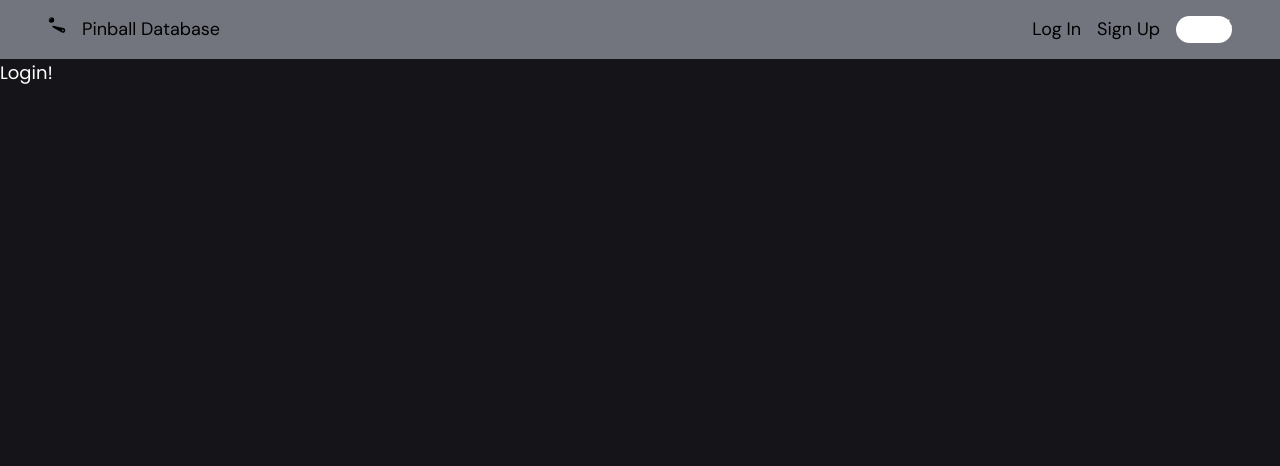
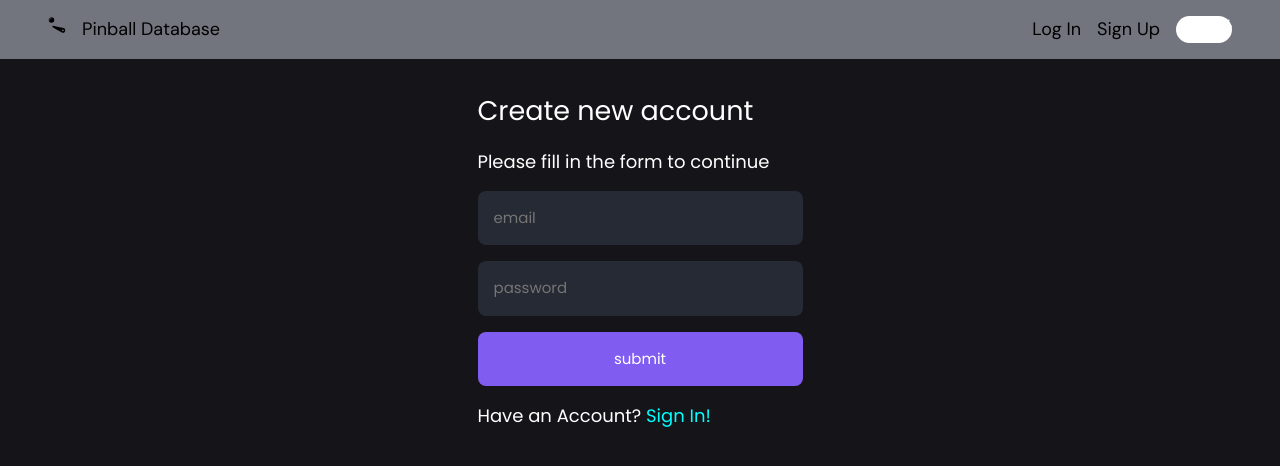
Before and after one commit to ryan-spencer1220/pinball-database, a React (Create React App) app: page /login in a window 1280 px wide. Shown: the top 466 px of the page. Built offline with nearby package versions, Linux system fonts and the light colour scheme.

Commit message:
add login page

```diff
--- a/src/Pages/Login.jsx
+++ b/src/Pages/Login.jsx
@@ -1,7 +1,46 @@
 import React from "react";
+import { useState } from "react";
+import { Link } from "react-router-dom";
 
 const Login = () => {
-  return <div>Login!</div>;
+  const [name, setName] = useState("");
+  const [email, setEmail] = useState("");
+  const [phoneNumber, setPhoneNumber] = useState("");
+  const [password, setPassword] = useState("");
+
+  const logDetails = (e) => {
+    e.preventDefault();
+    console.log(e.target.value);
+    console.log(name, email, phoneNumber, password);
+  };
+
+  return (
+    <div className="container grid card">
+      <h2>Create new account</h2>
+      <p>Please fill in the form to continue</p>
+      <form className="grid" onSubmit={(e) => logDetails(e)}>
+        <input
+          type="email"
+          name="email"
+          value={email}
+          onChange={(e) => setEmail(e.target.value)}
+          placeholder="email"
+        />
+        <input
+          type="text"
+          name="password"
+          value={password}
+          onChange={(e) => setPassword(e.target.value)}
+          placeholder="password"
+        />
+        <input className="submit" type="submit" name="Sign Up" value="submit" />
+      </form>
+      <p>
+        Have an Account?
+        <Link to="/login"> Sign In!</Link>
+      </p>
+    </div>
+  );
 };
 
 export default Login;
```
